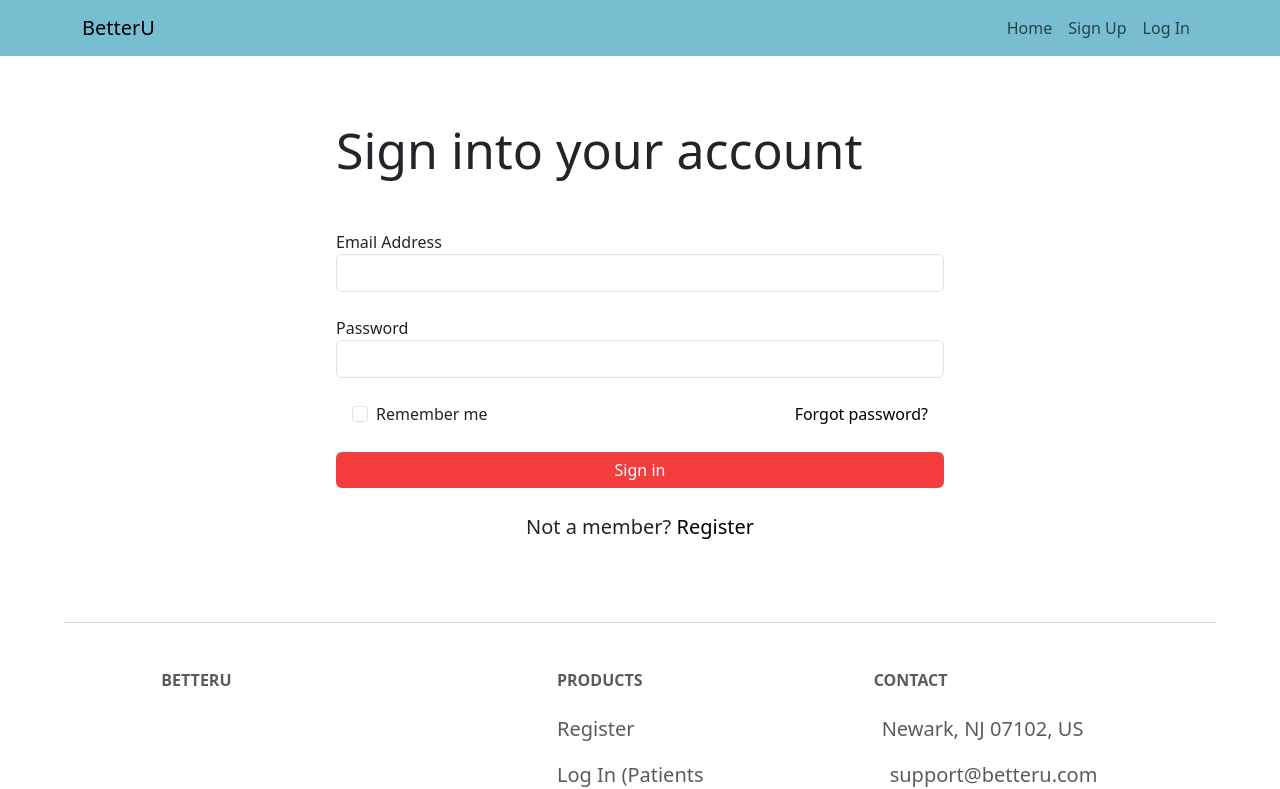
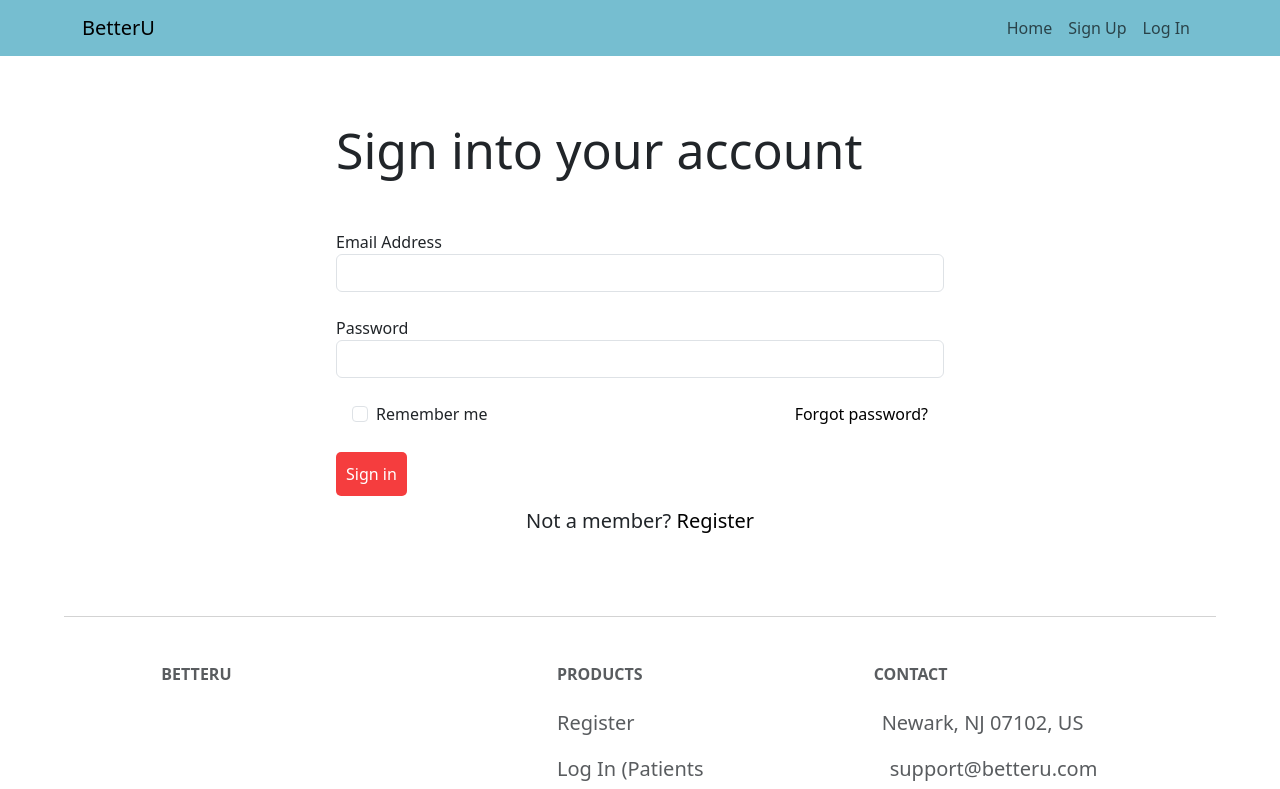
Before and after one commit to Chris8115/CS490-Group-1-Frontend, a React (Create React App) app: page /log-in in a window 1280 px wide. Shown: the top 789 px of the page. Built offline with nearby package versions, Linux system fonts and the light colour scheme.

Commit message:
started on login feature

```diff
--- a/src/app/App.js
+++ b/src/app/App.js
@@ -8,7 +8,6 @@ import Login from './routes/Login.js';
 import React from 'react';
 import { BrowserRouter, Router, Route, Link, Routes } from 'react-router-dom';
 import { Axios } from 'axios';
-
 
 function App() {
   return (
--- a/src/app/routes/Landing.js
+++ b/src/app/routes/Landing.js
@@ -20,7 +20,7 @@ function Landing() {
                 <h1>Achieve your <span className="special-text">dream body</span> - without the hassle.</h1>
                 <p>Browse from hundreds of doctors, specializing in fitness, weight loss, and nutrition, today.</p>
             </div>
-            <button className="btn btn-primary make-account-btn">Make your account for <br/>free today</button>
+            <a href='/sign-up'><button className="btn btn-primary make-account-btn" >Make your account for <br/>free today</button></a>
         </div>
 
         <Divider/>
--- a/src/components/LoginForm.js
+++ b/src/components/LoginForm.js
@@ -1,4 +1,4 @@
-import React from 'react';
+import { React, useState, useEffect } from 'react';
 import {
     MDBContainer,
     MDBInput,
@@ -9,27 +9,54 @@ import {
 import '../css/custom.css';
 
 function LoginForm() {
+    const [email, setEmail] = useState('');
+    const [password, setPassword] = useState('');
+    const [responseMessage, setResponseMessage] = useState('');
+
+    const handleSubmit = async (event) => {
+        event.preventDefault();
+
+        try {
+          const response = await fetch('/api/login', {
+            method: 'POST',
+            headers: {
+              'Content-Type': 'application/json',
+            },
+            body: JSON.stringify({ email, password }),
+          });
+
+          const data = await response.json();
+          setResponseMessage(data.message);
+        } catch (error) {
+          setResponseMessage('An error occurred.');
+        }
+      };
+
     return (
 
         <MDBContainer className="p-3 my-5 d-flex flex-column w-50">
 
         <h1 className='login-title'>Sign into your account</h1>
 
+        <form onSubmit={handleSubmit}>
+
             <label>Email Address</label>
             <MDBInput wrapperClass='mb-4' label='' id='form1' type='email'/>
             <label>Password</label>
-        <MDBInput wrapperClass='mb-4' label='' id='form2' type='password'/>
+            <MDBInput wrapperClass='mb-4' label='' id='form2' type='password' onChange={(e) => setEmail(e.target.value)}/>
 
             <div className="d-flex justify-content-between mx-3 mb-4">
                 <MDBCheckbox name='flexCheck' value='' id='flexCheckDefault' label='Remember me' />
                 <a href="!#">Forgot password?</a>
             </div>
 
-        <MDBBtn className="mb-4 login-btn">Sign in</MDBBtn>
+            <button type='submit' className="login-btn">Sign in</button>
 
             <div className="text-center">
                 <p>Not a member? <a href="/sign-up">Register</a></p>
             </div>
+
+        </form>
 
         </MDBContainer>
 
--- a/src/css/custom.css
+++ b/src/css/custom.css
@@ -118,6 +118,10 @@ p {
 .login-btn {
   background-color: #F53D3E !important;
   border: none;
+  border-radius: 5px;
+  color: white;
+  padding: 10px;
+  margin-bottom: 10px;
 }
 
 .login-title {
```
Lines whose indentation alone changed are shown as unchanged.
